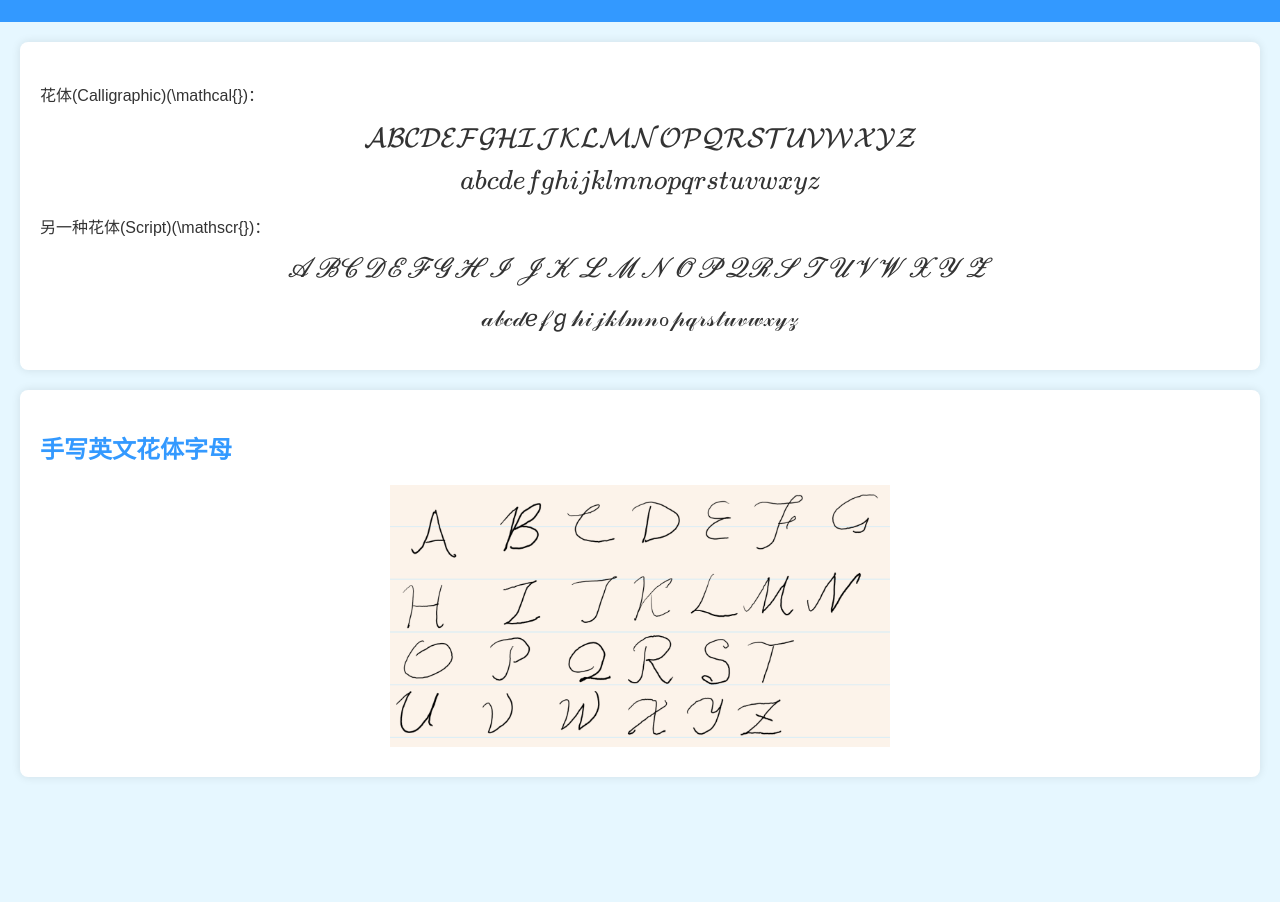
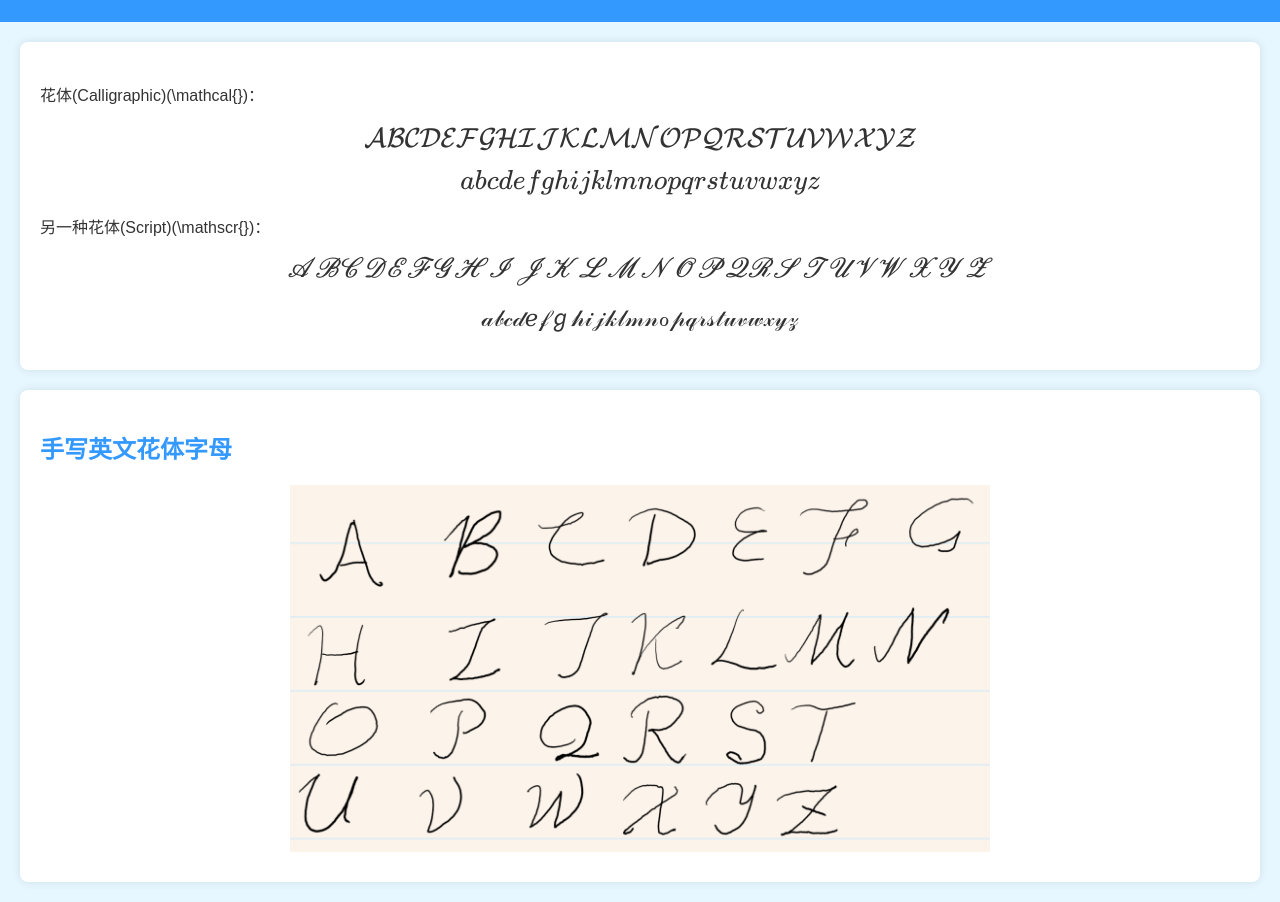
Before and after one commit to madoscp/Jason-math-base, a plain HTML site: page math/fancy-alphabet.html in a window 1280 px wide. Shown: the part 107-1009 px from the top of the page. Before the commit the page ends 904 px from the top, so only its background shows below. Drawn offline with nearby package versions, Linux system fonts and the light colour scheme.

Commit message:
Update fancy-alphabet.html

```diff
--- a/math/fancy-alphabet.html
+++ b/math/fancy-alphabet.html
@@ -38,7 +38,7 @@
             margin-left: auto;
             margin-right: auto;
             max-width: 100%; /* 使图片不会超过容器宽度 */
-            width: 500px;   /* 设置图片的宽度 */
+            width: 700px;   /* 设置图片的宽度 */
             height: auto;   /* 让高度自动调整 */
         }
     </style>
```
